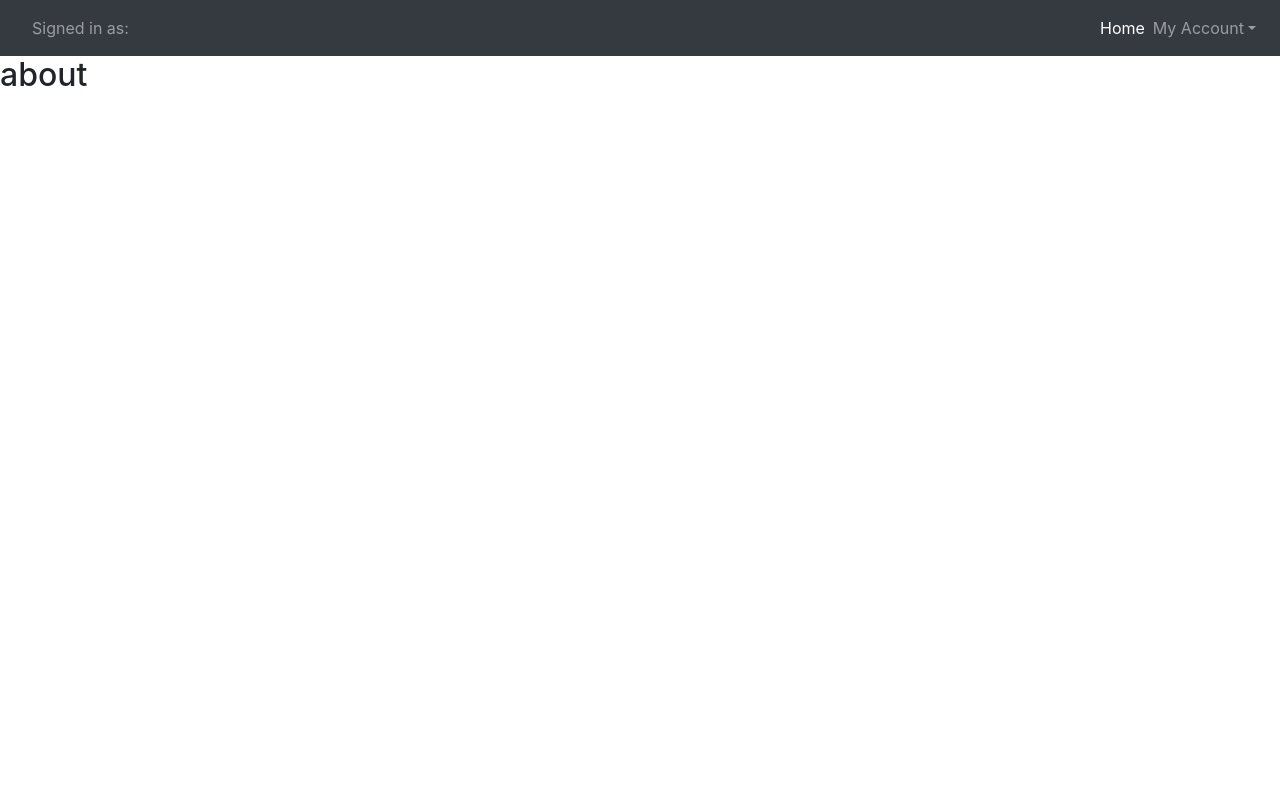
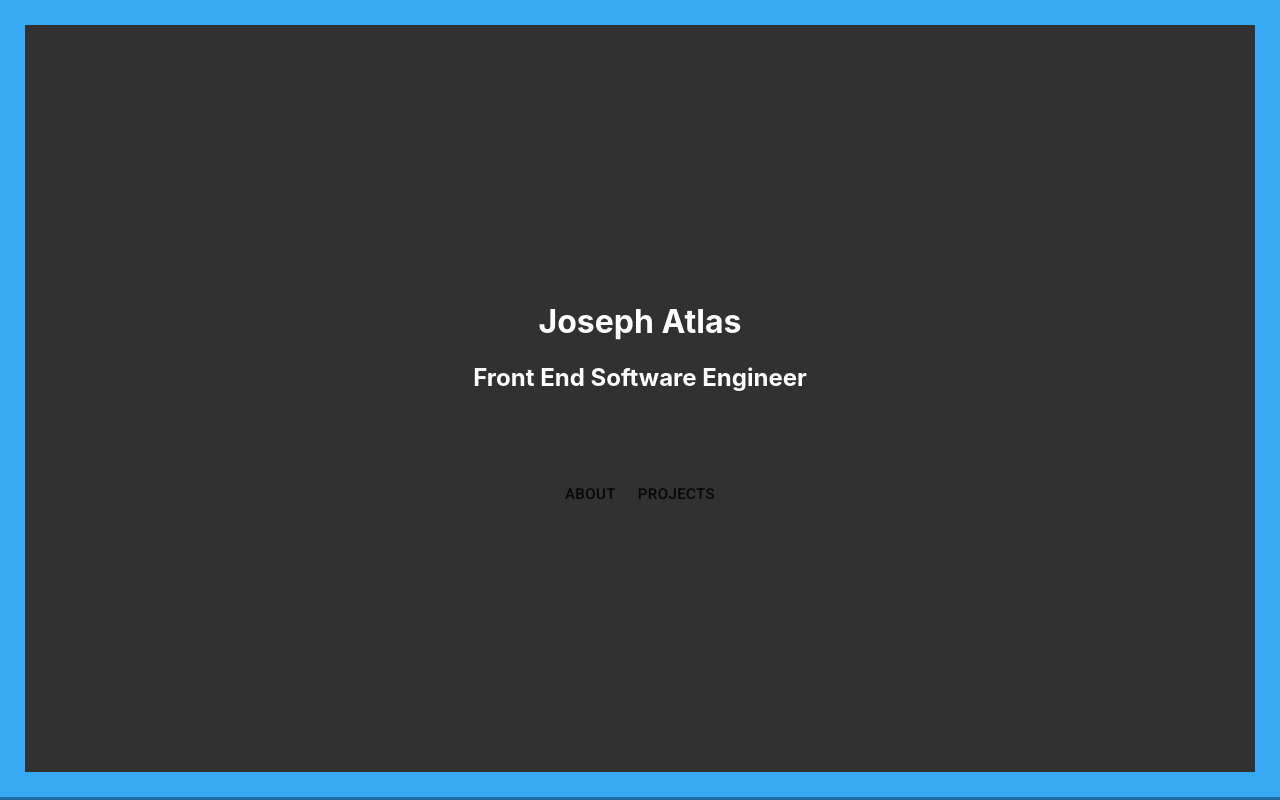
Before and after one commit to jAtlasCode/Portfolio, a React (Create React App) app: page / in a window 1280 px wide. Shown: the top 800 px of the page. Built offline with nearby package versions, Linux system fonts and the light colour scheme.

Commit message:
scroll layout setup

```diff
--- a/package.json
+++ b/package.json
@@ -4,6 +4,7 @@
   "private": true,
   "dependencies": {
     "@material-ui/core": "^4.9.3",
+    "@material-ui/icons": "^4.9.1",
     "@testing-library/jest-dom": "^4.2.4",
     "@testing-library/react": "^9.4.0",
     "@testing-library/user-event": "^7.2.1",
--- a/src/App.css
+++ b/src/App.css
@@ -1,17 +1,9 @@
 .App {
   text-align: center;
+  align-content: flex-start;
+  background-color: #4b4b4b;
 }
 
-.App-logo {
-  height: 40vmin;
-  pointer-events: none;
-}
-
-@media (prefers-reduced-motion: no-preference) {
-  .App-logo {
-    animation: App-logo-spin infinite 20s linear;
-  }
-}
 
 .App-header {
   background-color: #282c34;
@@ -28,11 +20,7 @@
   color: #61dafb;
 }
 
-@keyframes App-logo-spin {
-  from {
-    transform: rotate(0deg);
-  }
-  to {
-    transform: rotate(360deg);
-  }
+/* css */
+html {
+  scroll-behavior: smooth;
 }
--- a/src/App.js
+++ b/src/App.js
@@ -1,48 +1,54 @@
-import React from 'react';
-import logo from './logo.svg';
-import './App.css';
-import NavBar from './components/Navbar/Navbar'
-import About from './components/About/About'
-import 'bootstrap/dist/css/bootstrap.min.css';
-import {
-  BrowserRouter as Router,
-  Switch,
-  Route,
-  Link
-} from "react-router-dom";
+import React, { useRef } from "react";
+import "./App.css";
+import NavBar from "./components/Navbar/Navbar";
+import Intro from "./components/Intro/Intro";
+import About from "./components/About/About";
+import Projects from "./components/Projects/Projects";
+import Grid from "@material-ui/core/Grid";
+import { MemoryRouter as Router } from "react-router";
+import { Link as RouterLink } from "react-router-dom";
+import Button from "@material-ui/core/Button";
+// import 'bootstrap/dist/css/bootstrap.min.css';
+
+const scrollToRef = ref => window.scrollTo(0, ref.current.offsetTop);
 
 function App() {
+  const aboutRef = useRef(null);
+  const projectsRef = useRef(null)
+
+  const toAbout = () => {
+    scrollToRef(aboutRef);
+  };
+
+  const toProjects = () => {
+  scrollToRef(projectsRef)
+}
+
+
   return (
     <>
-    <Router className='App'>
+      <Router>
+        <Grid className="App">
+          <div className="Intro" ref={aboutRef}>
+            <h1>Joseph Atlas</h1>
+            <h2>Front End Software Engineer</h2>
 
-      <NavBar>
-        <ul>
-          <li>
-            <Link to="/">Home</Link>
-          </li>
-          <li>
-            <Link to="/about">About</Link>
-          </li>
-          <li>
-            <Link to="/users">Users</Link>
-          </li>
-        </ul>
-      </NavBar>
-
-      {/* A <Switch> looks through its children <Route>s and
-          renders the first one that matches the current URL. */}
-      <Switch>
-        <Route path="/" component={About}>
-
-        </Route>
-        <Route path="/projects">
-          {/* <Users /> */}
-        </Route>
-      </Switch>
-
-  </Router>
-  </>
+            <Grid className="NavButtons">
+              <Button size="large" onClick={toAbout}>
+                About
+              </Button>
+              <Button size="large" onClick={toProjects}>Projects</Button>
+            </Grid>
+          </div>
+          <div className="About" ref={aboutRef}>
+            <h2>About Me</h2>
+          </div>
+          <div className="Projects" ref={projectsRef}>
+            <h1>Projects</h1>
+          </div>
+        </Grid>
+      </Router>
+    </>
   );
 }
 
--- /dev/null
+++ b/src/components/About/About.css
@@ -0,0 +1,9 @@
+.About {
+  padding-top: 20%;
+  text-align: center;
+
+  color:white;
+  background-color: rgb(49, 49, 49);
+  padding-bottom: 20%;
+  border: 25px solid #1C6EA4;
+}
--- a/src/components/About/About.js
+++ b/src/components/About/About.js
@@ -1,9 +1,10 @@
 import React from 'react'
+import './About.css'
 
 export default function About() {
   return (
-    <div>
-      <h2>about</h2>
+    <div className="About">
+      <h2>About Me</h2>
     </div>
   )
 }
--- /dev/null
+++ b/src/components/Intro/Intro.css
@@ -0,0 +1,13 @@
+.Intro {
+  padding-top: 20%;
+  text-align: center;
+  padding-bottom: 20%;
+
+  color: white;
+  border: 25px solid rgb(55, 169, 245);
+  background-color: rgb(49, 49, 49);
+}
+
+.NavButtons {
+  padding-top: 5%;
+}
--- /dev/null
+++ b/src/components/Intro/Intro.js
@@ -0,0 +1,25 @@
+import React from "react";
+import "./Intro.css";
+import Grid from '@material-ui/core/Grid';
+import Button from '@material-ui/core/Button';
+import { MemoryRouter as Router } from "react-router";
+import { Link as RouterLink } from "react-router-dom";
+
+
+
+export default function Intro() {
+
+  return (
+    <Router>
+    <div className="Intro">
+      <h1>Joseph Atlas</h1>
+      <h2>Front End Software Engineer</h2>
+
+      <Grid className="NavButtons">
+        <Button size="large" component={RouterLink} to="/About">About</Button>
+        <Button size="large">Projects</Button>
+      </Grid>
+    </div>
+    </Router>
+  );
+}
--- a/src/components/Navbar/Navbar.js
+++ b/src/components/Navbar/Navbar.js
@@ -1,33 +1,39 @@
-import React from "react";
-import { NavLink } from "react-router-dom";
-import { Nav, NavDropdown } from "react-bootstrap";
-import Navbar from 'react-bootstrap/Navbar'
+import React from 'react';
+import { makeStyles } from '@material-ui/core/styles';
+import AppBar from '@material-ui/core/AppBar';
+import Toolbar from '@material-ui/core/Toolbar';
+import Typography from '@material-ui/core/Typography';
+import Button from '@material-ui/core/Button';
+import IconButton from '@material-ui/core/IconButton';
+import MenuIcon from '@material-ui/icons/Menu';
 
-export default function NavBar() {
+const useStyles = makeStyles(theme => ({
+  root: {
+    flexGrow: 1,
+  },
+  menuButton: {
+    marginRight: theme.spacing(2),
+  },
+  title: {
+    flexGrow: 1,
+  },
+}));
+
+export default function ButtonAppBar() {
+  const classes = useStyles();
+
   return (
-    <Navbar id='navBarMain' collapseOnSelect expand='lg' bg='dark' variant='dark'>
-      <Navbar.Brand>
-        <NavLink to='/home'>
-        </NavLink>
-      </Navbar.Brand>
-      <Navbar.Toggle aria-controls='responsive-navbar-nav' id='dropdownToggle' />
-      <Navbar.Collapse id='responsive-navbar-nav nav-link'>
-          <Nav className='mr-auto'>
-            <Navbar.Text>Signed in as: <a href='/profile'></a>
-            </Navbar.Text>
-          </Nav>
-        <Nav>
-          <Navbar.Text>
-            <NavLink to='/home'>Home</NavLink>
-          </Navbar.Text>
-          <NavDropdown title='My Account' id='collapsible-nav-dropdown'>
-            <NavDropdown.Item as={NavLink} to='/help'>Help</NavDropdown.Item>
-              <NavDropdown.Item as={NavLink} to='/profile'>Account Details</NavDropdown.Item>
-            <NavDropdown.Divider />
-              <NavDropdown.Item as={NavLink} to='/logout' onClick>Logout</NavDropdown.Item>
-          </NavDropdown>
-        </Nav>
-      </Navbar.Collapse>
-    </Navbar>
+    <div className={classes.root}>
+      <AppBar position="static">
+        <Toolbar>
+          <IconButton edge="start" className={classes.menuButton} color="inherit" aria-label="menu">
+            <MenuIcon />
+          </IconButton>
+          <Typography variant="h6" className={classes.title}>
+            News
+          </Typography>
+        </Toolbar>
+      </AppBar>
+    </div>
   );
 }
--- /dev/null
+++ b/src/components/Projects/Projects.css
@@ -0,0 +1,9 @@
+.Projects {
+  padding-top: 20%;
+  text-align: center;
+
+  color: white;
+  background-color: rgb(49, 49, 49);
+  padding-bottom: 20%;
+  border: 20px solid #1C6EA4;
+}
--- a/src/components/Projects/Projects.js
+++ b/src/components/Projects/Projects.js
@@ -0,0 +1,10 @@
+import React from 'react'
+import './Projects.css'
+
+export default function Projects() {
+  return (
+    <div className="Projects">
+      <h1>Projects</h1>
+    </div>
+  )
+}
```
Also changed, not shown: src/routes.js (+5 -5 lines), 1 other file (tests, documents, lock files or other folders).
